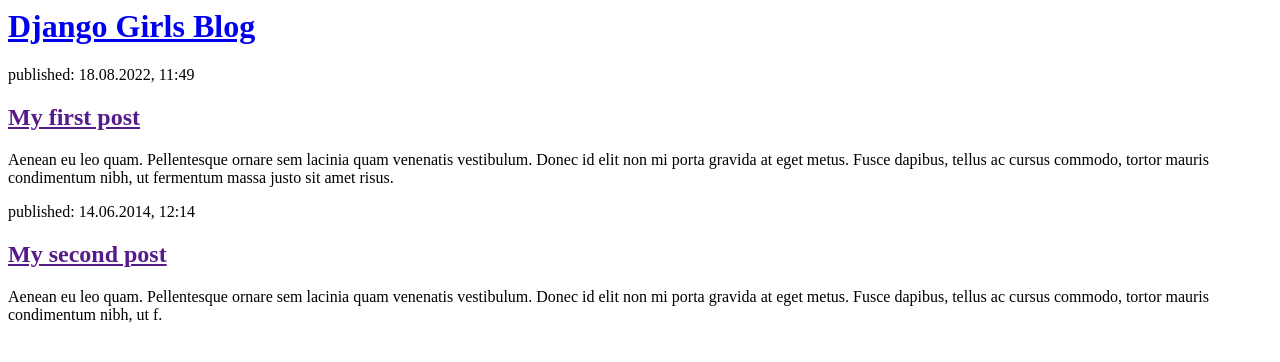
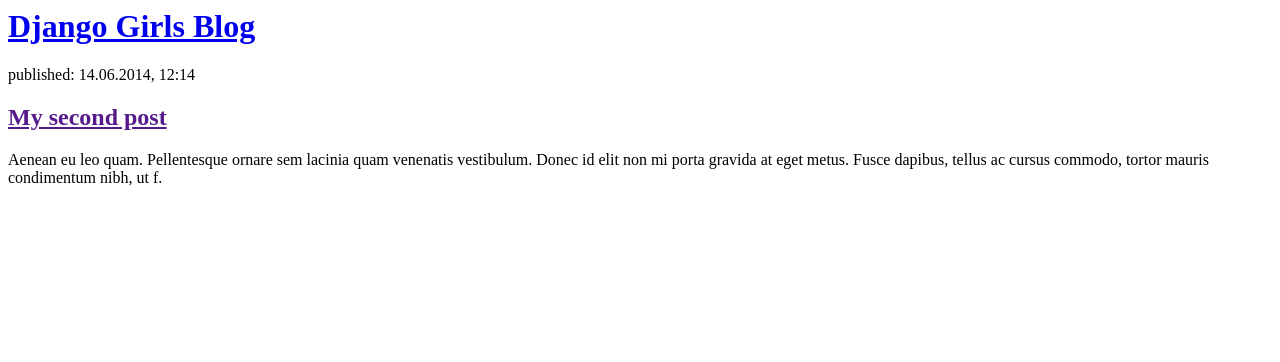
Before and after one commit to MatiasViter/my-first-blog, a Django app: page / in a window 1280 px wide. Shown: the top 362 px of the page. Run offline with Django 3.2, Linux system fonts and the light colour scheme.

Commit message:
Templates modificados para mostrar post desde base de datos.

```diff
--- a/blog/templates/blog/post_list.html
+++ b/blog/templates/blog/post_list.html
@@ -8,9 +8,13 @@
         </div>
 
         <div>
-            <p>published: 18.08.2022, 11:49</p>
-            <h2><a href="">My first post</a></h2>
-            <p>Aenean eu leo quam. Pellentesque ornare sem lacinia quam venenatis vestibulum. Donec id elit non mi porta gravida at eget metus. Fusce dapibus, tellus ac cursus commodo, tortor mauris condimentum nibh, ut fermentum massa justo sit amet risus.</p>
+            {% for post in posts %}
+            <div>
+                <p> publicado: {{ post.published_date }}</p>
+                <h2><a href="">{{ post.title }}</a></h2>
+                <p>{{ post.text|linebreaksbr }}</p>
+            </div>
+            {% endfor %}
         </div>
 
         <div>
--- a/blog/views.py
+++ b/blog/views.py
@@ -1,6 +1,12 @@
+from email import utils
+import imp
 from django.shortcuts import render
+from django.utils import timezone
+from .models import Post
+
 
 # Create your views here.
 
 def post_list(request):
-    return render(request, 'blog/post_list.html', {})
+    posts = Post.objects.filter(published_date__lte=timezone.now()).order_by('published_date')
+    return render(request, 'blog/post_list.html', {'post': posts})
```
